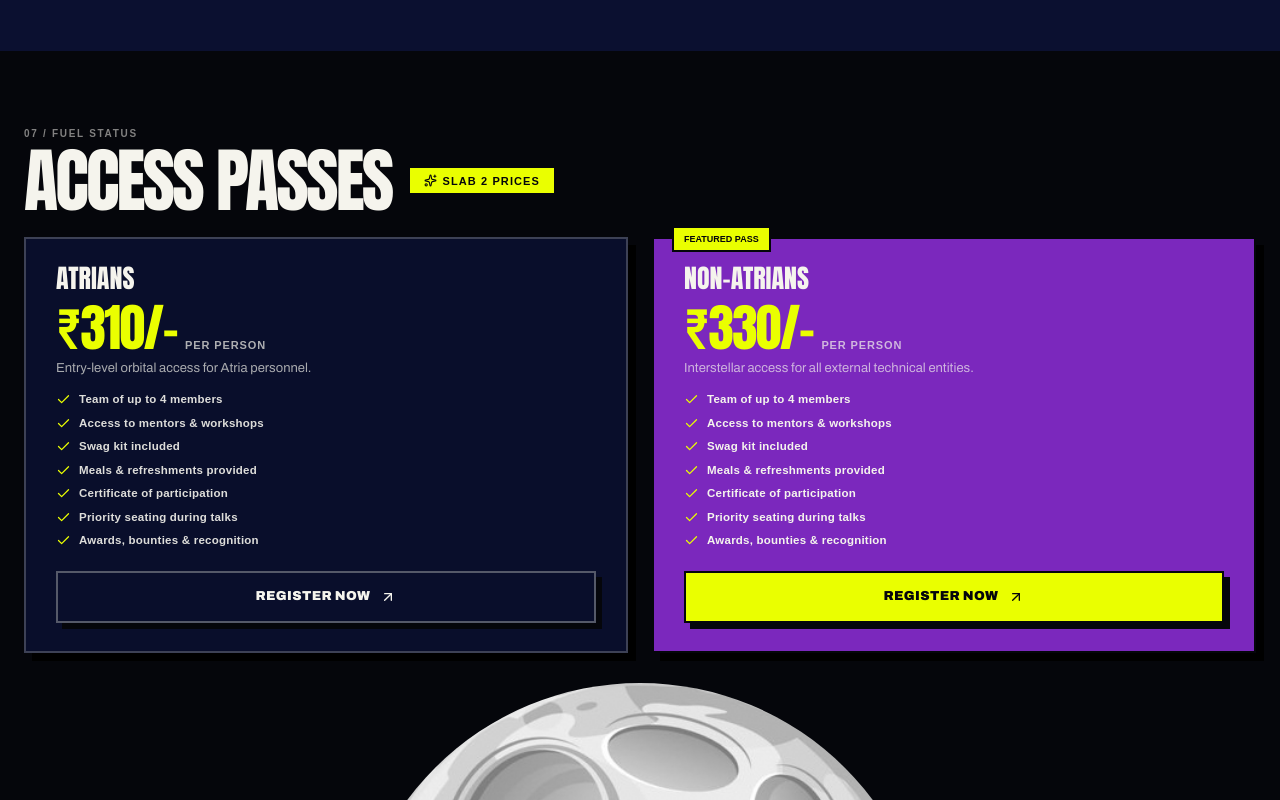
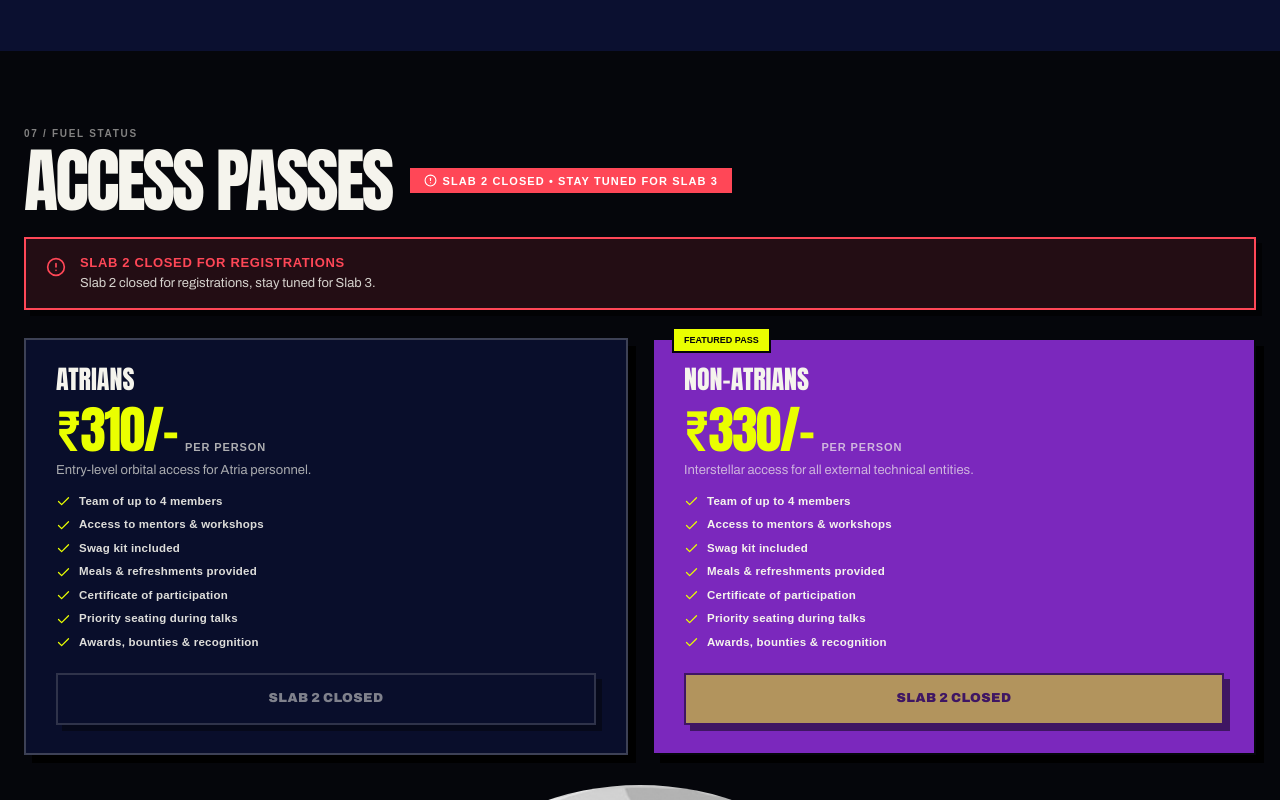
Before and after one commit to sriharsha-web/Cypher-4.0, a Next.js app: page / in a window 1280 px wide. Shown: the part 5120-5920 px from the top of the page. Built offline with nearby package versions, Linux system fonts and the light colour scheme; a web font is replaced by a local one.

Commit message:
feat: close Slab 2 registrations and add stay tuned for Slab 3 notice

```diff
--- a/src/app/api/registration/create-order/route.ts
+++ b/src/app/api/registration/create-order/route.ts
@@ -1,11 +1,15 @@
 import { NextRequest, NextResponse } from "next/server";
-import { getPass, getPrice, calculateTeamPrice, MIN_TEAM_SIZE, MAX_TEAM_SIZE, ACTIVE_SLAB } from "@/lib/passes";
+import { getPass, getPrice, calculateTeamPrice, MIN_TEAM_SIZE, MAX_TEAM_SIZE, ACTIVE_SLAB, REGISTRATION_CLOSED, REGISTRATION_CLOSED_MESSAGE } from "@/lib/passes";
 import type { MemberAffiliation, PassId } from "@/lib/passes";
 import { getRazorpayInstance, generateRegistrationId } from "@/lib/razorpay";
 import { appendRegistration } from "@/lib/sheets";
 
 export async function POST(req: NextRequest) {
   try {
+    if (REGISTRATION_CLOSED) {
+      return NextResponse.json({ error: REGISTRATION_CLOSED_MESSAGE }, { status: 400 });
+    }
+
     const body = await req.json();
     const { passId, teamName, teamLeaderName, contactNumber, email, collegeName, members, memberAffiliations } = body;
 
--- a/src/app/api/registration/status/route.ts
+++ b/src/app/api/registration/status/route.ts
@@ -1,6 +1,6 @@
 import { NextResponse } from "next/server";
 import { getRegisteredTeamsCount } from "@/lib/sheets";
-import { ACTIVE_SLAB, SLABS } from "@/lib/passes";
+import { ACTIVE_SLAB, SLABS, REGISTRATION_CLOSED, REGISTRATION_CLOSED_MESSAGE } from "@/lib/passes";
 import type { SlabId } from "@/lib/passes";
 
 export const dynamic = "force-dynamic";
@@ -17,6 +17,8 @@ export async function GET() {
       badgeText: currentSlab.badgeText,
       passes: currentSlab.passes,
       registeredCount,
+      isClosed: REGISTRATION_CLOSED,
+      closedMessage: REGISTRATION_CLOSED_MESSAGE,
     });
   } catch (error) {
     console.error("Failed to fetch registration status:", error);
@@ -27,6 +29,8 @@ export async function GET() {
       badgeText: fallbackSlab.badgeText,
       passes: fallbackSlab.passes,
       registeredCount: 0,
+      isClosed: REGISTRATION_CLOSED,
+      closedMessage: REGISTRATION_CLOSED_MESSAGE,
     });
   }
 }
--- a/src/app/globals.css
+++ b/src/app/globals.css
@@ -2303,3 +2303,37 @@ main[id] {
   cursor: not-allowed !important;
   pointer-events: none !important;
 }
+
+.reg-sold-out-banner {
+  display: flex;
+  align-items: flex-start;
+  gap: 14px;
+  padding: 16px 20px;
+  margin-bottom: 28px;
+  background: rgba(255, 71, 87, 0.12);
+  border: 2px solid #ff4757;
+  box-shadow: 6px 6px 0 rgba(0, 0, 0, 0.6);
+  color: var(--white);
+}
+
+.reg-sold-out-banner svg {
+  color: #ff4757;
+  flex-shrink: 0;
+  margin-top: 2px;
+}
+
+.reg-sold-out-banner strong {
+  display: block;
+  font: 700 13px var(--font-mono);
+  letter-spacing: 0.05em;
+  color: #ff4757;
+  text-transform: uppercase;
+  margin-bottom: 4px;
+}
+
+.reg-sold-out-banner p {
+  margin: 0;
+  font-size: 13px;
+  color: rgba(245, 244, 237, 0.85);
+  line-height: 1.45;
+}
--- a/src/app/register/page.tsx
+++ b/src/app/register/page.tsx
@@ -5,7 +5,7 @@ import { useSearchParams } from "next/navigation";
 import Link from "next/link";
 import { ArrowUpRight, ArrowLeft, Check, Plus, X, Users, CreditCard, Sparkles, AlertCircle, Loader2, CheckCircle2, XCircle, MessageSquare, GraduationCap, Globe, Lock } from "lucide-react";
 import { Header } from "@/components/cypher/Header";
-import { PASSES, getPrice, calculateTeamPrice, ACTIVE_SLAB, SLABS, MIN_TEAM_SIZE, MAX_TEAM_SIZE } from "@/lib/passes";
+import { PASSES, getPrice, calculateTeamPrice, ACTIVE_SLAB, SLABS, MIN_TEAM_SIZE, MAX_TEAM_SIZE, REGISTRATION_CLOSED, REGISTRATION_CLOSED_MESSAGE } from "@/lib/passes";
 import type { PassId, PassConfig, SlabId, MemberAffiliation } from "@/lib/passes";
 
 /* ─── Razorpay type ─── */
@@ -83,6 +83,8 @@ function RegisterPageInner() {
     label: string;
     badgeText: string;
     passes: Record<PassId, PassConfig>;
+    isClosed?: boolean;
+    closedMessage?: string;
   } | null>(null);
   const searchParams = useSearchParams();
 
@@ -136,6 +138,8 @@ function RegisterPageInner() {
     ? (calculateTeamPrice(selectedPass, memberAffiliations, currentSlabId) ?? 0)
     : 0;
   const badgeText = regStatus?.badgeText ?? SLABS[ACTIVE_SLAB].badgeText;
+  const isClosed = regStatus?.isClosed ?? REGISTRATION_CLOSED;
+  const closedMessage = regStatus?.closedMessage ?? REGISTRATION_CLOSED_MESSAGE;
 
   /* ── Leader syncs to member 0 ── */
   const updateLeader = useCallback((name: string) => {
@@ -363,8 +367,20 @@ function RegisterPageInner() {
               <p className="mono-label">REGISTRATION / SELECT PASS</p>
               <div className="reg-heading-row">
                 <h1>SELECT YOUR PASS</h1>
-                <span className="early-bird-badge"><Sparkles size={13} /> {badgeText}</span>
+                <span className={`early-bird-badge${isClosed ? " early-bird-sold-out" : ""}`}>
+                  {isClosed ? <AlertCircle size={13} /> : <Sparkles size={13} />} {badgeText}
+                </span>
               </div>
+
+              {isClosed && (
+                <div className="reg-sold-out-banner">
+                  <AlertCircle size={20} />
+                  <div>
+                    <strong>Slab 2 Closed for Registrations</strong>
+                    <p>{closedMessage}</p>
+                  </div>
+                </div>
+              )}
 
               <div className="reg-passes">
                 {Object.values(currentPasses).map((p) => (
@@ -376,9 +392,15 @@ function RegisterPageInner() {
                     <ul className="pass-benefits">
                       {p.benefits.map((b, i) => <li key={i}><Check size={15} /><span>{b}</span></li>)}
                     </ul>
+                    {isClosed ? (
+                      <button className={`button ${p.featured ? "button-acid" : "button-outline"} pass-btn pass-btn-disabled`} disabled>
+                        Slab 2 Closed
+                      </button>
+                    ) : (
                       <button className={`button ${p.featured ? "button-acid" : "button-outline"} pass-btn`} onClick={() => selectPass(p.id)}>
                         Register Now <ArrowUpRight size={16} />
                       </button>
+                    )}
                   </article>
                 ))}
               </div>
@@ -393,6 +415,16 @@ function RegisterPageInner() {
               <button className="reg-back-link" onClick={() => { setStep("select"); setOrderCache(null); }}><ArrowLeft size={14} /> Change Pass</button>
               <p className="mono-label">REGISTRATION / {pass.name}</p>
               <h1>REGISTER YOUR TEAM</h1>
+
+              {isClosed && (
+                <div className="reg-sold-out-banner">
+                  <AlertCircle size={20} />
+                  <div>
+                    <strong>Slab 2 Closed for Registrations</strong>
+                    <p>{closedMessage}</p>
+                  </div>
+                </div>
+              )}
 
               <div className="reg-form-layout">
                 {/* Form */}
@@ -547,9 +579,15 @@ function RegisterPageInner() {
                     <div className="reg-server-error"><AlertCircle size={14} /> {serverError}</div>
                   )}
 
+                  {isClosed ? (
+                    <button className="button button-outline reg-pay-btn pass-btn-disabled" disabled>
+                      Slab 2 Closed
+                    </button>
+                  ) : (
                     <button className="button button-acid reg-pay-btn" onClick={handleSubmit} disabled={submitting}>
                       {submitting ? <><Loader2 size={16} className="spin" /> Processing...</> : <>Proceed to Payment <ArrowUpRight size={16} /></>}
                     </button>
+                  )}
                 </aside>
               </div>
             </div>
--- a/src/components/cypher/RegistrationSection.tsx
+++ b/src/components/cypher/RegistrationSection.tsx
@@ -1,9 +1,9 @@
 "use client";
 
 import { useEffect, useState } from "react";
-import { ArrowUpRight, Check, Sparkles } from "lucide-react";
+import { ArrowUpRight, Check, Sparkles, AlertCircle } from "lucide-react";
 import Link from "next/link";
-import { PASSES, ACTIVE_SLAB, SLABS } from "@/lib/passes";
+import { PASSES, ACTIVE_SLAB, SLABS, REGISTRATION_CLOSED, REGISTRATION_CLOSED_MESSAGE } from "@/lib/passes";
 import type { PassConfig, PassId, SlabId } from "@/lib/passes";
 
 interface RegistrationStatus {
@@ -11,6 +11,8 @@ interface RegistrationStatus {
   label: string;
   badgeText: string;
   passes: Record<PassId, PassConfig>;
+  isClosed?: boolean;
+  closedMessage?: string;
 }
 
 const passBenefits = [
@@ -35,6 +37,8 @@ export function RegistrationSection() {
 
   const passes = status?.passes ?? PASSES;
   const badgeText = status?.badgeText ?? SLABS[ACTIVE_SLAB].badgeText;
+  const isClosed = status?.isClosed ?? REGISTRATION_CLOSED;
+  const closedMessage = status?.closedMessage ?? REGISTRATION_CLOSED_MESSAGE;
 
   return (
     <section id="register" className="register-section">
@@ -42,10 +46,20 @@ export function RegistrationSection() {
         <p className="mono-label">07 / FUEL STATUS</p>
         <div className="passes-heading-row">
           <h2>ACCESS PASSES</h2>
-          <span className="early-bird-badge">
-            <Sparkles size={13} /> {badgeText}
+          <span className={`early-bird-badge${isClosed ? " early-bird-sold-out" : ""}`}>
+            {isClosed ? <AlertCircle size={13} /> : <Sparkles size={13} />} {badgeText}
           </span>
         </div>
+
+        {isClosed && (
+          <div className="reg-sold-out-banner">
+            <AlertCircle size={20} />
+            <div>
+              <strong>Slab 2 Closed for Registrations</strong>
+              <p>{closedMessage}</p>
+            </div>
+          </div>
+        )}
 
         <div className="passes">
           <article className="pass-card">
@@ -63,12 +77,18 @@ export function RegistrationSection() {
                 </li>
               ))}
             </ul>
+            {isClosed ? (
+              <button className="button button-outline pass-btn pass-btn-disabled" disabled>
+                Slab 2 Closed
+              </button>
+            ) : (
               <Link
                 href="/register?pass=atrians"
                 className="button button-outline pass-btn"
               >
                 Register Now <ArrowUpRight size={16} />
               </Link>
+            )}
           </article>
 
           <article className="pass-card featured-pass">
@@ -87,12 +107,18 @@ export function RegistrationSection() {
                 </li>
               ))}
             </ul>
+            {isClosed ? (
+              <button className="button button-acid pass-btn pass-btn-disabled" disabled>
+                Slab 2 Closed
+              </button>
+            ) : (
               <Link
                 href="/register?pass=non-atrians"
                 className="button button-acid pass-btn"
               >
                 Register Now <ArrowUpRight size={16} />
               </Link>
+            )}
           </article>
         </div>
       </div>
--- a/src/lib/passes.ts
+++ b/src/lib/passes.ts
@@ -102,7 +102,7 @@ export const SLABS: Record<SlabId, SlabConfig> = {
   "slab-2": {
     id: "slab-2",
     label: "Slab 2",
-    badgeText: "SLAB 2 PRICES",
+    badgeText: "SLAB 2 CLOSED • STAY TUNED FOR SLAB 3",
     passes: {
       atrians: {
         id: "atrians",
@@ -133,6 +133,10 @@ export const SLABS: Record<SlabId, SlabConfig> = {
     },
   },
 };
+
+/** Whether registrations are currently closed between slabs */
+export const REGISTRATION_CLOSED = true;
+export const REGISTRATION_CLOSED_MESSAGE = "Slab 2 closed for registrations, stay tuned for Slab 3.";
 
 /** Active pricing slab - manually configurable */
 export const ACTIVE_SLAB: SlabId = "slab-2";
```
Lines whose indentation alone changed are shown as unchanged.
